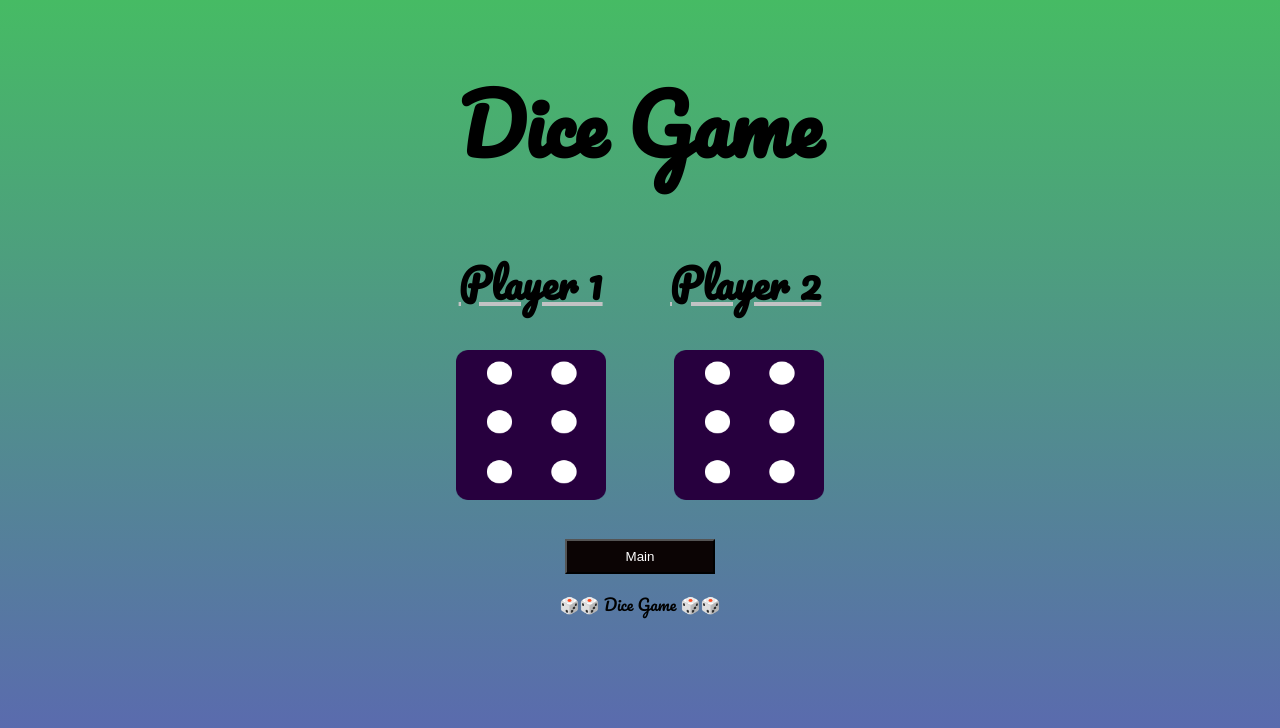
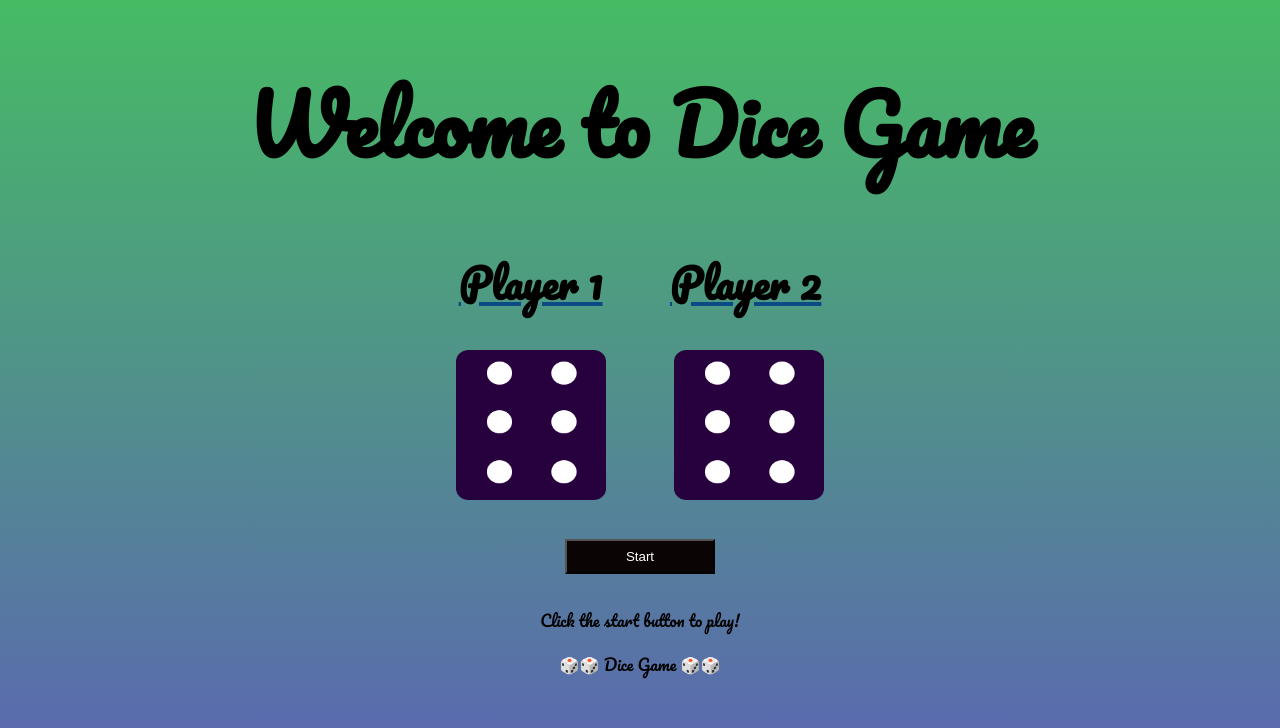
Before and after one commit to RubenManurung/Game-Dadu, a plain HTML site: page index.html in a window 1280 px wide. Drawn offline with nearby package versions, Linux system fonts and the light colour scheme.

Commit message:
Initial Commit

```diff
--- a/css/style.css
+++ b/css/style.css
@@ -10,7 +10,7 @@ h1 {
 }
 
 h4 {
-  text-decoration: underline rgb(194, 195, 196);
+  text-decoration: underline rgb(12, 74, 135);
   margin: 2.5%;
   line-height: 0.5rem;
   font-size: 2.5rem;
--- a/index.html
+++ b/index.html
@@ -8,20 +8,24 @@
   <title>Dice Game</title>
   <link rel="stylesheet" href="css/style.css">
   <link href="https://fonts.googleapis.com/css2?family=Merriweather&family=Montserrat&family=Open+Sans&family=Oswald&family=Pacifico&family=Roboto&display=swap" rel="stylesheet">
+  <script src="https://code.jquery.com/jquery-3.5.1.min.js" integrity="sha256-9/aliU8dGd2tb6OSsuzixeV4y/faTqgFtohetphbbj0=" crossorigin="anonymous"></script>
+
 </head>
 
 <body>
-  <h1>Dice Game</h1>
+  <h1>Welcome to Dice Game</h1>
 
   <h4>Player 1</h4>
   <h4>Player 2</h4>
+
 
   <div>
     <img src="images/dadu6.png" alt="Dice Image">
     <img src="images/dadu6.png" alt="Dice Image">
   </div>
 
-  <button type="button" onclick="playDice()" name="button">Main</button>
+  <button type="button" onclick="playDice()" name="button">Start</button>
+  <p>Click the start button to play!</p>
   <script type="text/javascript" src="js/script.js"></script>
 </body>
 
--- a/js/script.js
+++ b/js/script.js
@@ -1,4 +1,5 @@
 function playDice(){
+
   let btnSound = new Audio("sounds/crash.mp3");
   btnSound.play();
   let numberOneToSix = Math.floor(Math.random()*6)+1;
```
